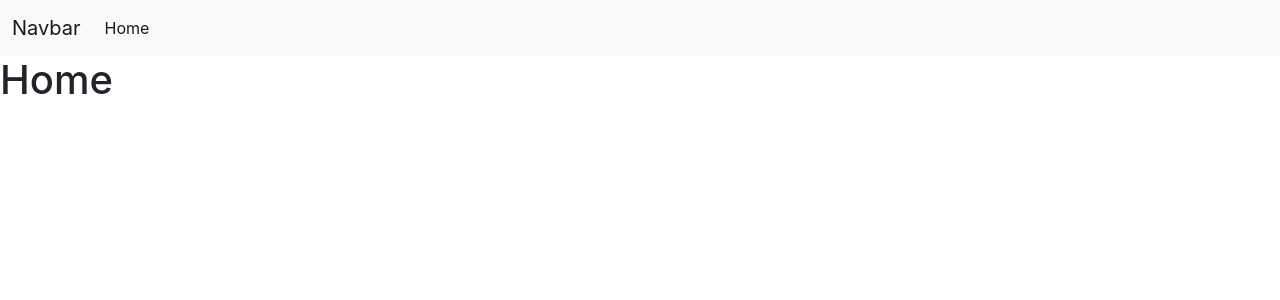
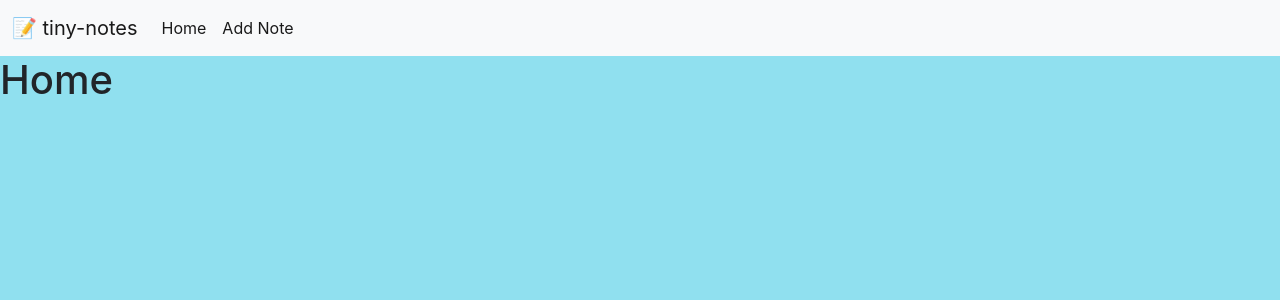
Before and after one commit to AvishkarMandlik/tiny-notes, a React (Create React App) app: page / in a window 1280 px wide. Shown: the top 300 px of the page. Built offline with nearby package versions, Linux system fonts and the light colour scheme.

Commit message:
navbar setup

```diff
--- a/src/components/Navbar/Navbar.js
+++ b/src/components/Navbar/Navbar.js
@@ -1,13 +1,12 @@
 import React from "react";
+import {Link} from 'react-router-dom'
 
 function Navbar() {
   return (
     <div>
       <nav class="navbar navbar-expand-lg bg-light">
         <div class="container-fluid">
-          <a class="navbar-brand" href="#">
-            Navbar
-          </a>
+          <Link class="navbar-brand" href="#">📝 tiny-notes</Link>
           <button class="navbar-toggler" type="button" data-bs-toggle="collapse" data-bs-target="#navbarNav"
             aria-controls="navbarNav"
             aria-expanded="false"
@@ -17,9 +16,10 @@ function Navbar() {
           <div class="collapse navbar-collapse" id="navbarNav">
             <ul class="navbar-nav">
               <li class="nav-item">
-                <a class="nav-link active" aria-current="page" href="#">
-                  Home
-                </a>
+                <Link class="nav-link active" aria-current="page" to="/">Home</Link>
+              </li>
+              <li class="nav-item">
+                <Link class="nav-link active" aria-current="page" to="/add-note">Add Note</Link>
               </li>
             </ul>
           </div>
--- a/src/index.css
+++ b/src/index.css
@@ -5,6 +5,7 @@ body {
     sans-serif;
   -webkit-font-smoothing: antialiased;
   -moz-osx-font-smoothing: grayscale;
+  background-color: #90e0ef !important;
 }
 
 code {
```
